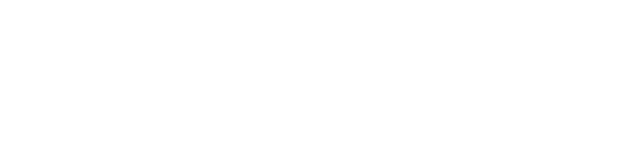
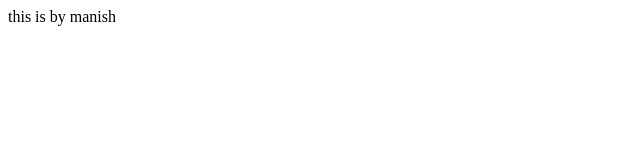
Before and after one commit to Mr-man7352/webDevCourse, a plain HTML site: page index.html in a window 1280 px wide. Shown: the whole page, without its empty margins (0-640 px from the left). Drawn offline with Linux system fonts and the light colour scheme.

Commit message:
thi si sadfasdfa

```diff
--- a/index.html
+++ b/index.html
@@ -10,6 +10,10 @@
 
 <body>
 
+    <div class="manish">
+        this is by manish
+    </div>
+
 </body>
 
 </html>
--- a/style.css
+++ b/style.css
@@ -0,0 +1,3 @@
+.manish {
+    background: red;
+}
```
